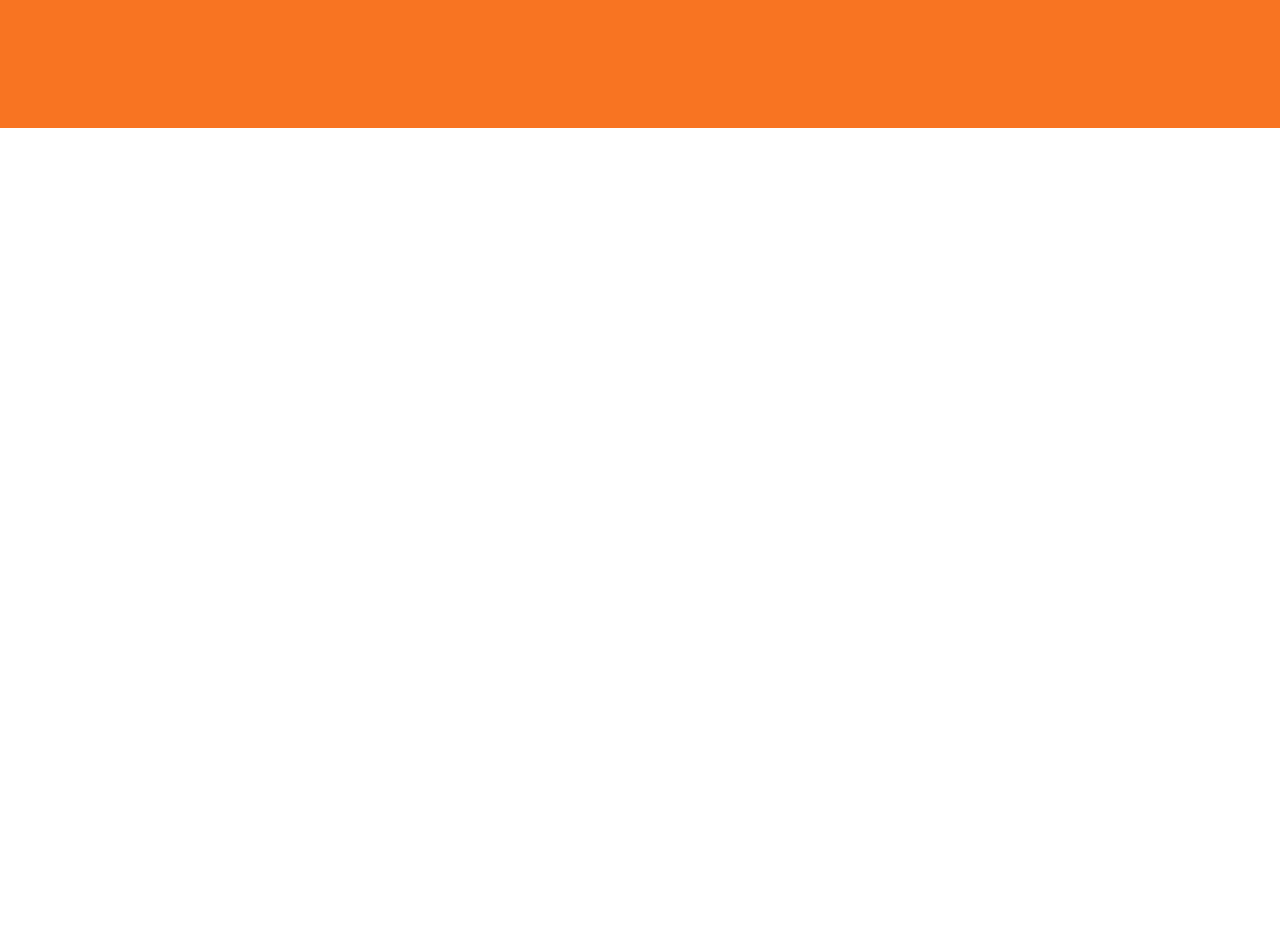
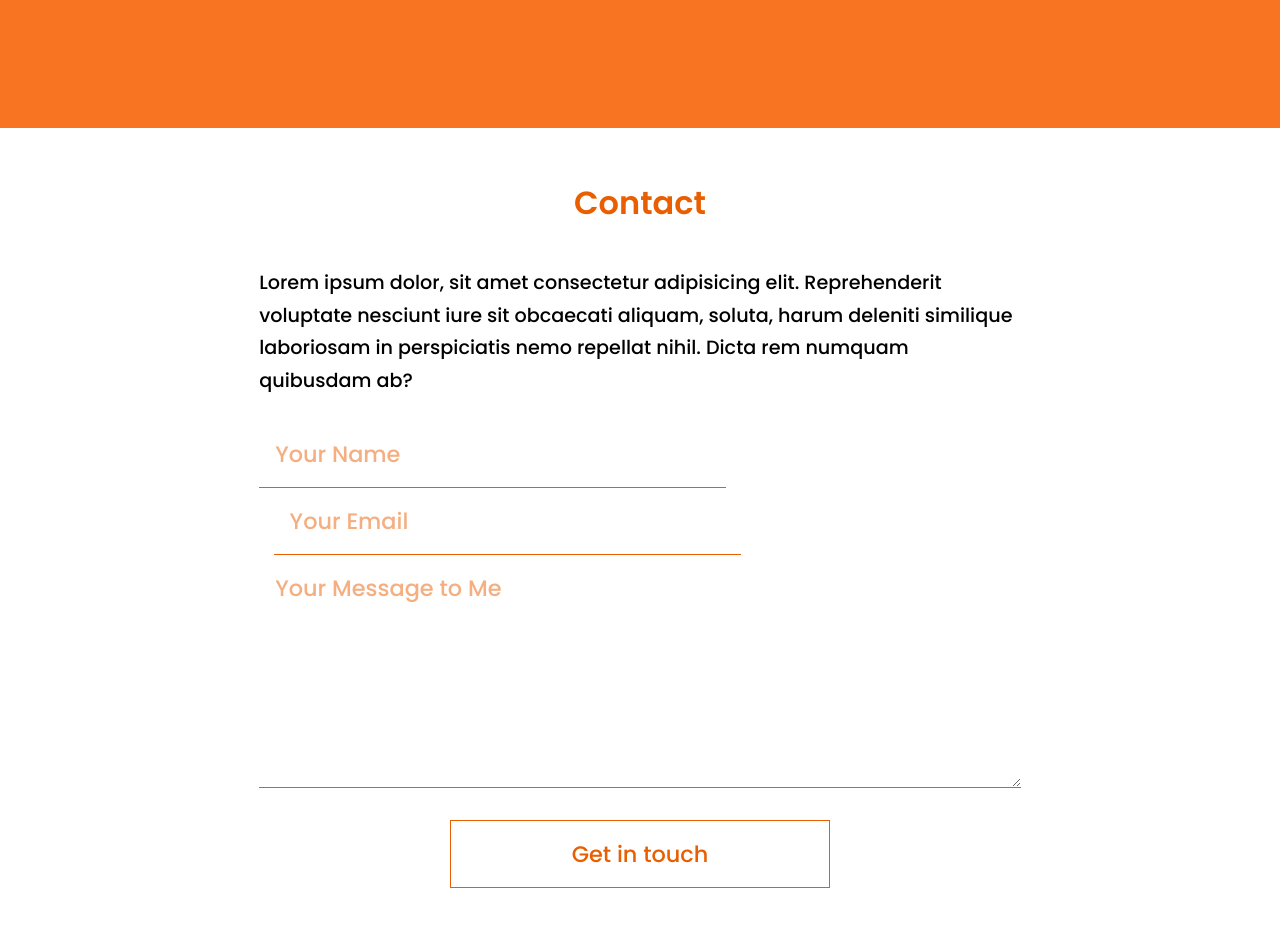
Before and after one commit to LisaPisa12/personal-website, a React (Create React App) app: page / in a window 1280 px wide. Shown: the part 2400-3326 px from the top of the page. Before the commit the page ends 2528 px from the top, so only its background shows below. Built offline with nearby package versions, Linux system fonts and the light colour scheme.

Commit message:
Feature: Add Contcat Form

```diff
--- a/package.json
+++ b/package.json
@@ -12,6 +12,7 @@
     "@types/react-dom": "^17.0.0",
     "@types/react-icons": "^3.0.0",
     "@types/styled-components": "^5.1.12",
+    "emailjs-com": "^3.2.0",
     "react": "^17.0.2",
     "react-dom": "^17.0.2",
     "react-scripts": "4.0.3",
--- a/src/App.tsx
+++ b/src/App.tsx
@@ -3,6 +3,7 @@ import HomePage from "./Components/Homepage";
 import Navbar from "./Components/Navbar";
 import About from "./Components/About";
 import Works from "./Components/Works";
+import Contact from "./Components/Contact";
 
 const App: React.FC = () => {
   return (
@@ -11,6 +12,7 @@ const App: React.FC = () => {
       <HomePage />
       <About />
       <Works />
+      <Contact />
     </>
   );
 };
--- /dev/null
+++ b/src/Components/Contact/Contact.Elements.tsx
@@ -0,0 +1,73 @@
+import styled from "styled-components";
+import { animateUp } from "../Homepage/Homepage.Elements";
+
+export const WorksSection = styled.div`
+  height: 100vh;
+  padding: 2rem 6rem;
+`;
+
+export const WorkContent = styled.div`
+  display: flex;
+  align-items: center;
+  justify-content: center;
+  flex-direction: column;
+  max-width: 70%;
+  margin: auto;
+`;
+
+export const ContactHeader = styled.h1`
+  color: #e95e01;
+  line-height: 140%;
+  animation: ${animateUp} 1s;
+`;
+
+export const ContactText = styled.p`
+  line-height: 170%;
+  font-size: 1.2rem;
+  margin-bottom: 3vh;
+`;
+export const Form = styled.form`
+  display: flex;
+  flex-direction: column;
+  font-size: 1.4rem;
+`;
+
+export const SubmitButton = styled.button`
+  padding: 1rem;
+  font-size: 1.4rem;
+  border: 1px solid #e95e01;
+  color: #e95e01;
+  background-color: transparent;
+  margin: 2rem auto;
+  width: 50%;
+`;
+
+export const Input = styled.input`
+  border: none;
+  border-bottom: 1px solid #e95e01;
+  padding: 1rem;
+  font-size: 1.4rem;
+  ::placeholder {
+    color: rgb(233, 94, 1, 0.5);
+  }
+  &:nth-child(3) {
+    margin-left: 0.9rem;
+  }
+  &:focus {
+    outline: none;
+  }
+`;
+
+export const MessageBox = styled.textarea`
+  font-size: 1.4rem;
+  min-height: 200px;
+  padding: 1rem;
+  border: none;
+  border-bottom: 1px solid #e95e01;
+  ::placeholder {
+    color: rgb(233, 94, 1, 0.5);
+  }
+  &:focus {
+    outline: none;
+  }
+`;
--- /dev/null
+++ b/src/Components/Contact/index.js
@@ -0,0 +1,63 @@
+import React from "react";
+import emailjs from "emailjs-com";
+import {
+  WorksSection,
+  ContactHeader,
+  ContactText,
+  WorkContent,
+  Form,
+  Input,
+  MessageBox,
+  SubmitButton,
+} from "./Contact.Elements";
+
+const Contact = () => {
+  const sendEmail = (event) => {
+    event.preventDefault();
+    emailjs
+      .sendForm(
+        process.env.REACT_APP_SERVICE_ID || "",
+        process.env.TEMPLATE_ID || "",
+        event.target,
+        process.env.REACT_APP_USER_ID || ""
+      )
+      .then(
+        (result) => {
+          console.log(result.text);
+        },
+        (error) => {
+          console.log(error.text);
+        }
+      );
+  };
+
+  return (
+    <WorksSection>
+      <WorkContent>
+        <ContactHeader>Contact</ContactHeader>
+        <ContactText>
+          Lorem ipsum dolor, sit amet consectetur adipisicing elit.
+          Reprehenderit voluptate nesciunt iure sit obcaecati aliquam, soluta,
+          harum deleniti similique laboriosam in perspiciatis nemo repellat
+          nihil. Dicta rem numquam quibusdam ab?
+        </ContactText>
+        <Form className="contact-form" onSubmit={sendEmail}>
+          <div>
+            <Input type="hidden" name="contact_number" />
+            <Input type="text" name="user_name" placeholder="Your Name" />
+            <Input type="email" name="user_email" placeholder="Your Email" />
+          </div>
+
+          <MessageBox
+            name="message"
+            placeholder="Your Message to Me"
+            maxLength="280"
+          />
+          <SubmitButton type="submit">Get in touch</SubmitButton>
+        </Form>
+      </WorkContent>
+    </WorksSection>
+  );
+};
+
+export default Contact;
--- a/src/index.css
+++ b/src/index.css
@@ -12,3 +12,7 @@ a {
   text-decoration: none;
   color: #fff;
 }
+
+* {
+  font-family: "Poppins", sans-serif;
+}
```
Also changed, not shown: 2 other files (tests, documents, lock files or other folders).
